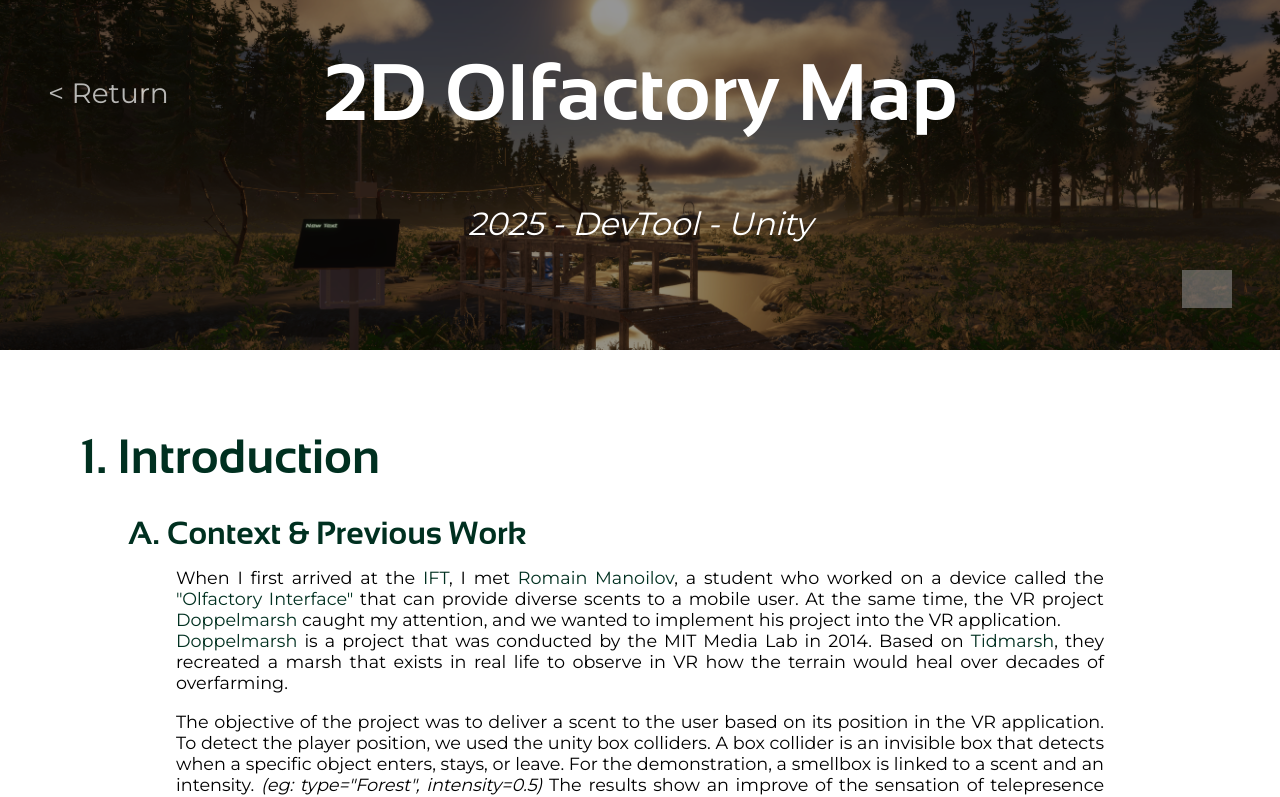
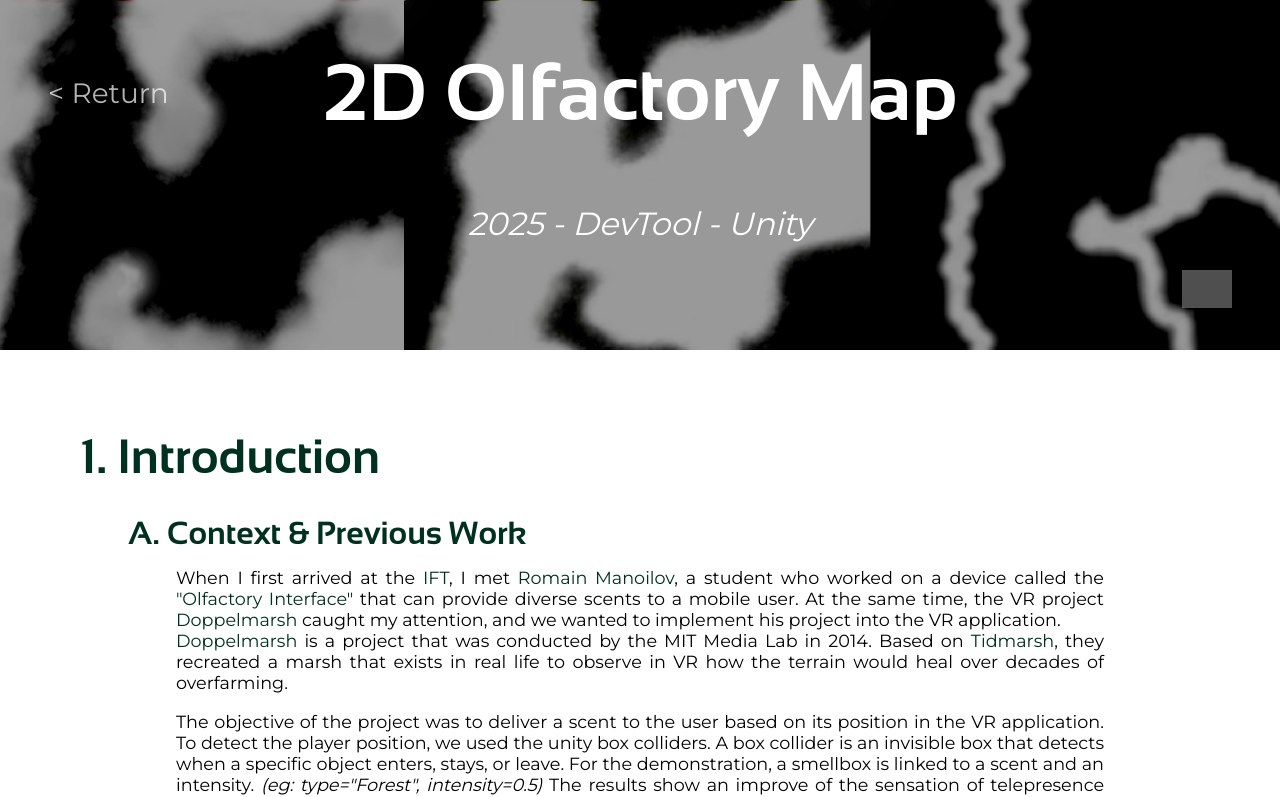
Before and after one commit to Antoinoe/noe-guillaumin-portfolio, a Vue app: page /olfactorymap in a window 1280 px wide. Shown: the top 797 px of the page. Built offline with nearby package versions, Linux system fonts and the light colour scheme; grey boxes are pictures that could not be loaded.

Commit message:
replaced OI page header picture

```diff
--- a/src/views/OlfacrotyMap.vue
+++ b/src/views/OlfacrotyMap.vue
@@ -2,7 +2,7 @@
     <div class="pageContent">
         <div class="pageHeader">
 
-            <img class="headerImage" src="/img/xrtp_1.webp" alt="Header Image">
+            <img class="headerImage" src="/img/smells_thumbnail.webp" alt="Header Image">
             <div class="headerOverlay">
                 <h2 class="headerPageTitle">2D Olfactory Map</h2>
                 <p class="headerTags">2025 - DevTool - Unity</p>
```
Also changed, not shown: public/img/smells_thumbnail.webp (added).
